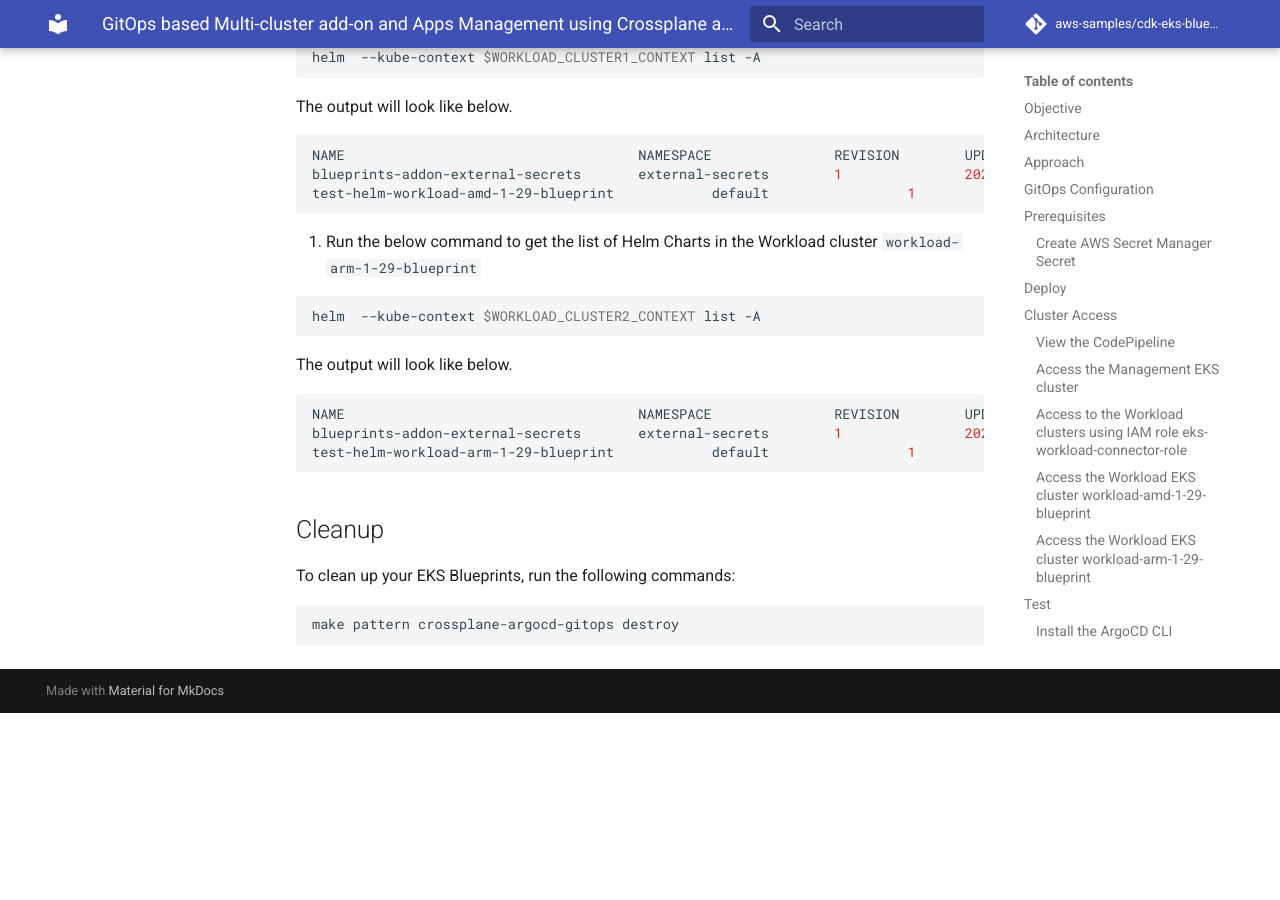
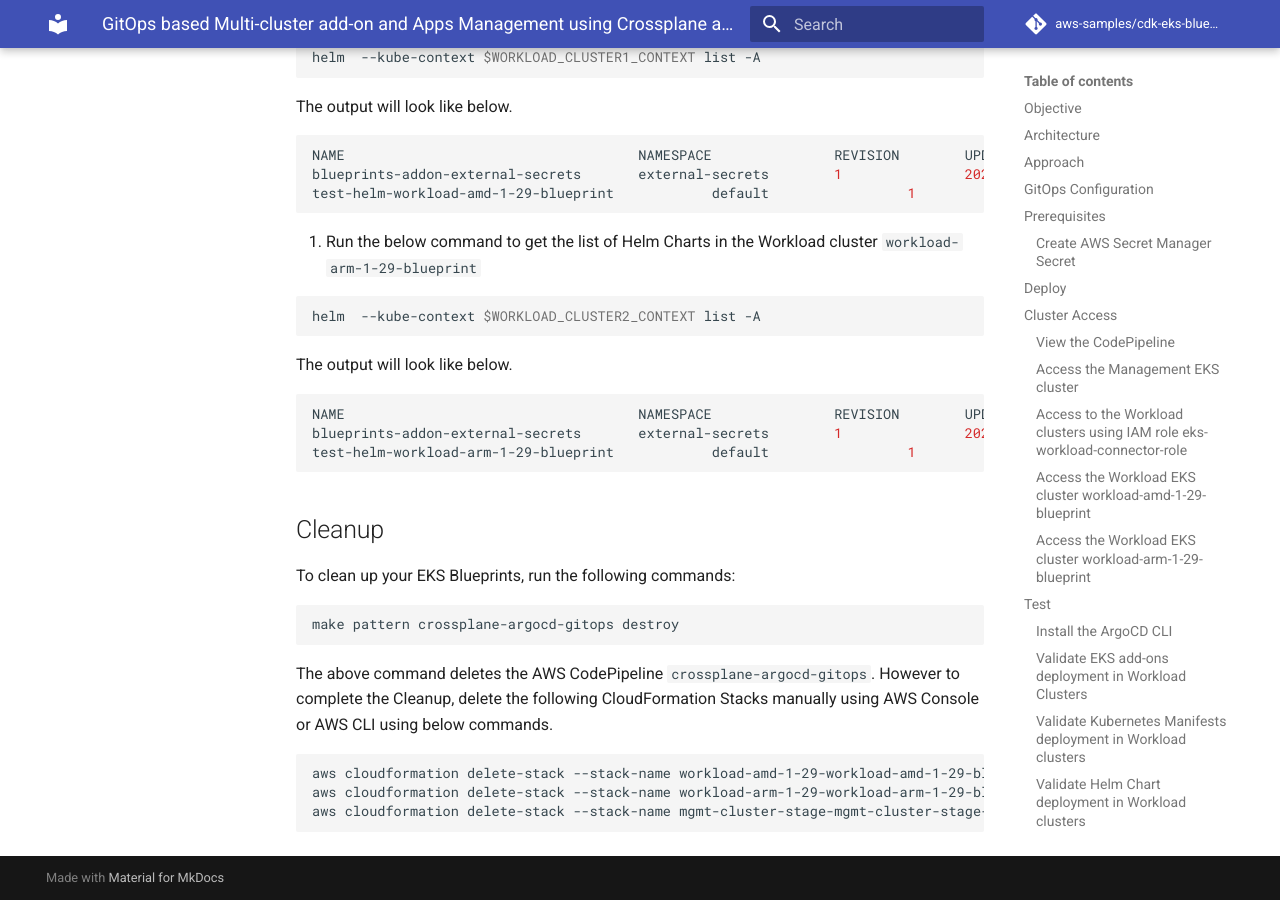
Before and after one commit to aws-samples/cdk-eks-blueprints-patterns, an MkDocs documentation site: the page built from docs/patterns/crossplane-argocd-gitops.md, in a window 1280 px wide and 900 px high, scrolled down 11201 px. Built offline with MkDocs 1.6.1 and Material for MkDocs 9.7.7, drawn with Linux system fonts in a browser that asks for light colours; comment, search, counter and statistics services are not loaded; before the commit the page ends 11914 px from its top, so only the background shows below that; some of the changed text lies outside the part shown.

Commit message:
update README

````diff
--- a/docs/patterns/crossplane-argocd-gitops.md
+++ b/docs/patterns/crossplane-argocd-gitops.md
@@ -453,3 +453,10 @@
 ```sh
 make pattern crossplane-argocd-gitops destroy
 ```
+The above command deletes the AWS CodePipeline `crossplane-argocd-gitops`. However to complete the Cleanup, delete the following CloudFormation Stacks manually using AWS Console or AWS CLI using below commands.
+
+```sh
+aws cloudformation delete-stack --stack-name workload-amd-1-29-workload-amd-1-29-blueprint
+aws cloudformation delete-stack --stack-name workload-arm-1-29-workload-arm-1-29-blueprint
+aws cloudformation delete-stack --stack-name mgmt-cluster-stage-mgmt-cluster-stage-blueprint
+```
````
Also changed, not shown: other parts of docs/patterns/crossplane-argocd-gitops.md (+1 -1 lines).
